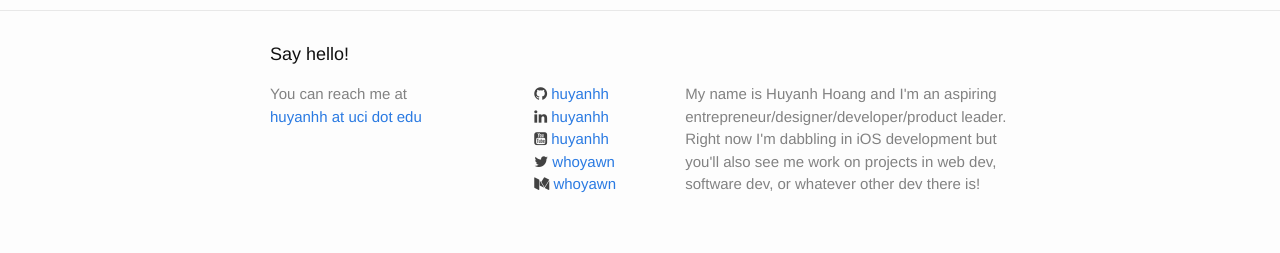
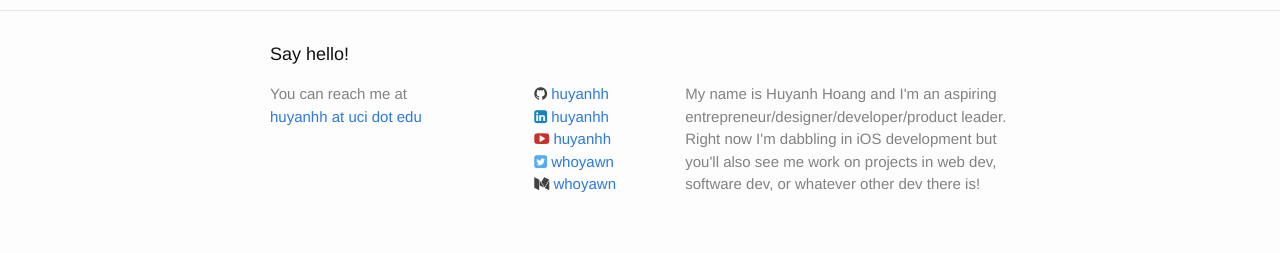
Before and after one commit to whoyawn/old-website, a Jekyll site: the page built from index.html, in a window 1280 px wide. Shown: the part 951-1204 px from the top of the page. Built offline with Jekyll 4.4.1, drawn with Linux system fonts in a browser that asks for light colours; a script that is not in the unit is left out.

Commit message:
social link colors

```diff
--- a/_includes/footer.html
+++ b/_includes/footer.html
@@ -25,7 +25,7 @@
                     {% if site.linkedin_username %}
                     <li>
                         <a href="https://linkedin.com/in/{{ site.linkedin_username }}">
-                            <i class="fa fa-linkedin"></i> huyanhh
+                            <i class="fa fa-linkedin-square"></i> huyanhh
                         </a>
                     </li>
                     {% endif %}
@@ -33,7 +33,7 @@
                     {% if site.youtube_username %}
                     <li>
                         <a href="https://www.youtube.com/channel/UCyJckH3x4ohf1iDHbMvx24w?spfreload=5">
-                            <i class="fa fa-youtube-square"></i> huyanhh
+                            <i class="fa fa-youtube-play"></i> huyanhh
                         </a>
                     </li>
                     {% endif %}
@@ -41,7 +41,7 @@
                     {% if site.twitter_username %}
                     <li>
                         <a href="https://twitter.com/{{ site.twitter_username }}">
-                            <i class="fa fa-twitter"></i> whoyawn
+                            <i class="fa fa-twitter-square"></i> whoyawn
                         </a>
                     </li>
                     {% endif %}
--- a/_sass/_base.scss
+++ b/_sass/_base.scss
@@ -194,3 +194,23 @@ pre {
 .fa {
     color: #424242;
 }
+
+.fa-linkedin-square {
+    color: #1583BB;
+}
+/*
+.fa-medium {
+    color: #00AB6C;
+}*/
+
+.fa-twitter-square {
+    color: #55ACEE;
+}
+
+.fa-youtube-play {
+    color: #C8312B;
+}
+/*
+.fa-github {
+    color: #610099;
+}*/
--- a/d3pie.html
+++ b/d3pie.html
@@ -120,7 +120,7 @@
         "tooltips": {
             "enabled": true,
             "type": "placeholder",
-            "string": "{label}: {value} months, {percentage}%"
+            "string": "{label}: {value} months of experience"
         },
         "effects": {
             "pullOutSegmentOnClick": {
```
